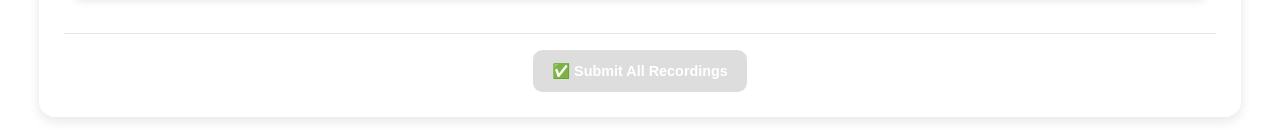
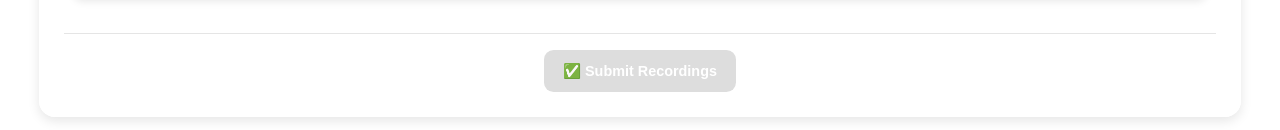
Before and after one commit to RAJESHKHATUA/Speaker_recog_web, a plain HTML site: page enroll.html in a window 1280 px wide. Shown: the part 5024-5154 px from the top of the page. Drawn offline with Linux system fonts and the light colour scheme.

Commit message:
Add files via upload

```diff
--- a/enroll.html
+++ b/enroll.html
@@ -14,7 +14,7 @@
         <p class="instruction">Read each phrase aloud clearly:</p>
         <div id="sentencesGrid"></div>
         <div class="submit-section">
-            <button id="submitVoice" disabled>✅ Submit All Recordings</button>
+            <button id="submitVoice" disabled>✅ Submit Recordings</button>
         </div>
     </div>
 
```
